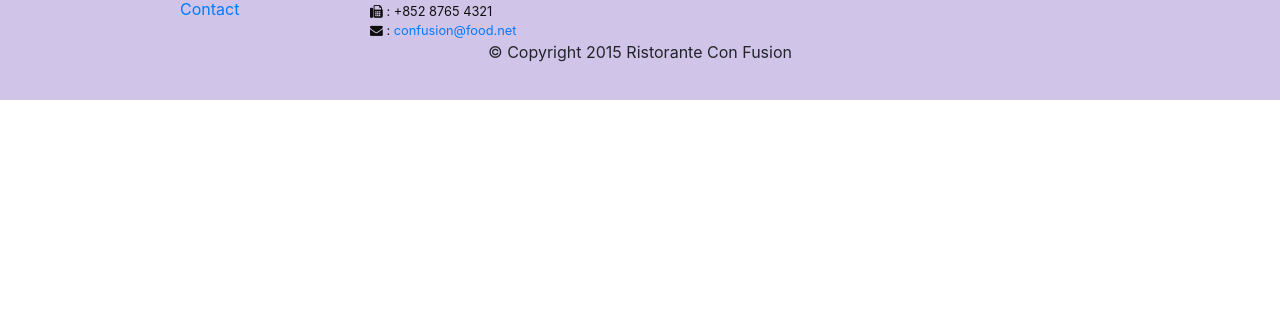
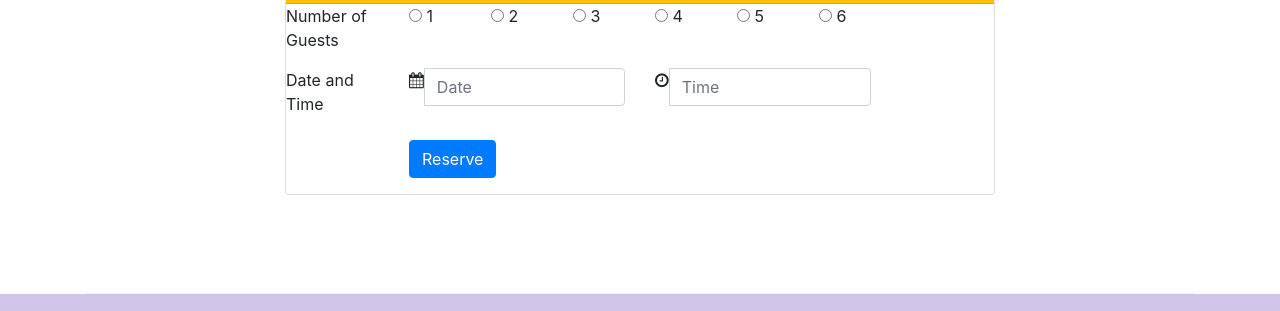
Before and after one commit to ankitbedi/ankitbedi.github.io, a website: page conFusion/index.html in a window 1280 px wide. Shown: the part 1640-1951 px from the top of the page. Before the commit the page ends 1740 px from the top, so only its background shows below. Drawn offline with nearby package versions, Linux system fonts and the light colour scheme.

Commit message:
Assignment 2

```diff
--- a/conFusion/index.html
+++ b/conFusion/index.html
@@ -50,12 +50,17 @@
     <header class="jumbotron">
         <div class="container">
             <div class="row row-header">
-                <div class="col-xs-12 col-sm-8">
+                <div class="col-xs-12 col-md-6">
                     <h1>Ristorante con Fusion</h1>
                     <p>We take inspiration from the World's best cuisines, and create a unique fusion experience. Our lipsmacking creations will tickle your culinary senses!</p>
                 </div>
-                <div class="col col-sm">
+                <div class="col-12 col-md-3 align-self-center align-items-center">
                 	<img src="img/logo.png" class="img-fluid">
+                </div>
+                <div class="col-12 col-md-3 align-self-center">
+                	<a type="button" class="btn btm-sm btn-block btn-warning" href="#reserve">
+                		Reserve Table
+                	</a>
                 </div>
             </div>
         </div>
@@ -83,8 +88,13 @@
                 <h3>This Month's Promotions</h3>
             </div>
             <div class="col-sm-8 col-md-9">
-            	<h2>Weekend Grand Buffet</h2>
-            	<p>Featuring mouthwatering combinations with a choice of five different salads, six enticing appetizers, six main entrees and five choicest desserts. Free flowing bubbly and soft drinks. All for just $19.99 per person </p>
+            	<div class="media">
+            		<div class="media-body">
+            			<h2>Weekend Grand Buffet <span class="badge badge-danger">NEW</span></h2>
+            			<p>Featuring mouthwatering combinations with a choice of five different salads, six enticing appetizers, six main entrees and five choicest desserts. Free flowing bubbly and soft drinks. All for just $19.99 per person </p>
+            		</div>
+            		<img src="img/buffet.png" alt="buffet" class="d-flex ml-3 img-thumbnail align-self-center">
+            	</div>
             </div>
         </div>
 
@@ -102,6 +112,78 @@
             		</div>
             	</div>
             </div>
+        </div>
+
+        <div class="row row-content" id="reserve">
+        	<div class="col-12 col-sm-8 offset-sm-2">
+        		<div class="card">
+        			<h3 class="card-header bg-warning text-white">Reserve a Table</h3>
+        				<div class="card-block">
+        					<form class="form">
+        						<div class="row form-group">
+        							<div class="col-md-2">
+        								Number of Guests
+        							</div>
+        							<div class="form-radio col-md-8">
+        								<div class="row">
+        									<label class="form-radio-label col-2">
+        										<input type="radio" name="guests" value="1" class="form-radio-input">
+        										1
+        									</label>
+        									<label class="form-radio-label col-2">
+        										<input type="radio" name="guests" value="2" class="form-radio-input">
+        										2
+        									</label>
+        									<label class="form-radio-label col-2">
+        										<input type="radio" name="guests" value="3" class="form-radio-input">
+        										3
+        									</label>
+        									<label class="form-radio-label col-2">
+        										<input type="radio" name="guests" value="4" class="form-radio-input">
+        										4
+        									</label>
+        									<label class="form-radio-label col-2">
+        										<input type="radio" name="guests" value="5" class="form-radio-input">
+        										5
+        									</label>
+        									<label class="form-radio-label col-2">
+        										<input type="radio" name="guests" value="6" class="form-radio-input">
+        										6
+        									</label>
+        								</div>
+        							</div>
+        						</div>
+        						<div class="row form-group">
+        							<label for="date" class="col-md-2">Date and Time</label>
+        							<div class="col-md-4">
+        								<div class="input-group">
+        									<div class="input-group-addon">
+        										<span class="fa fa-calendar"></span>
+        									</div>
+        									<input type="text" name="date" id="date" class="form-control" placeholder="Date">
+        								</div>
+        							</div>
+        							<div class="col-md-4">
+        								<div class="input-group">
+        									<div class="input-group-addon">
+        										<span class="fa fa-clock-o"></span>
+        									</div>
+        									<input type="text" name="time" id="time" class="form-control" placeholder="Time">
+        								</div>
+        							</div>
+        						</div>
+        						<div class="row form-group">
+        							<div class="offset-md-2 col-md-10">
+        								<button type="submit" class="btn btn-primary">
+        									Reserve
+        								</button>
+        							</div>
+        						</div>
+        					</div>
+        				</form>
+        			</div>
+        		</div>
+        	</div>
         </div>
     </div>
 
```
